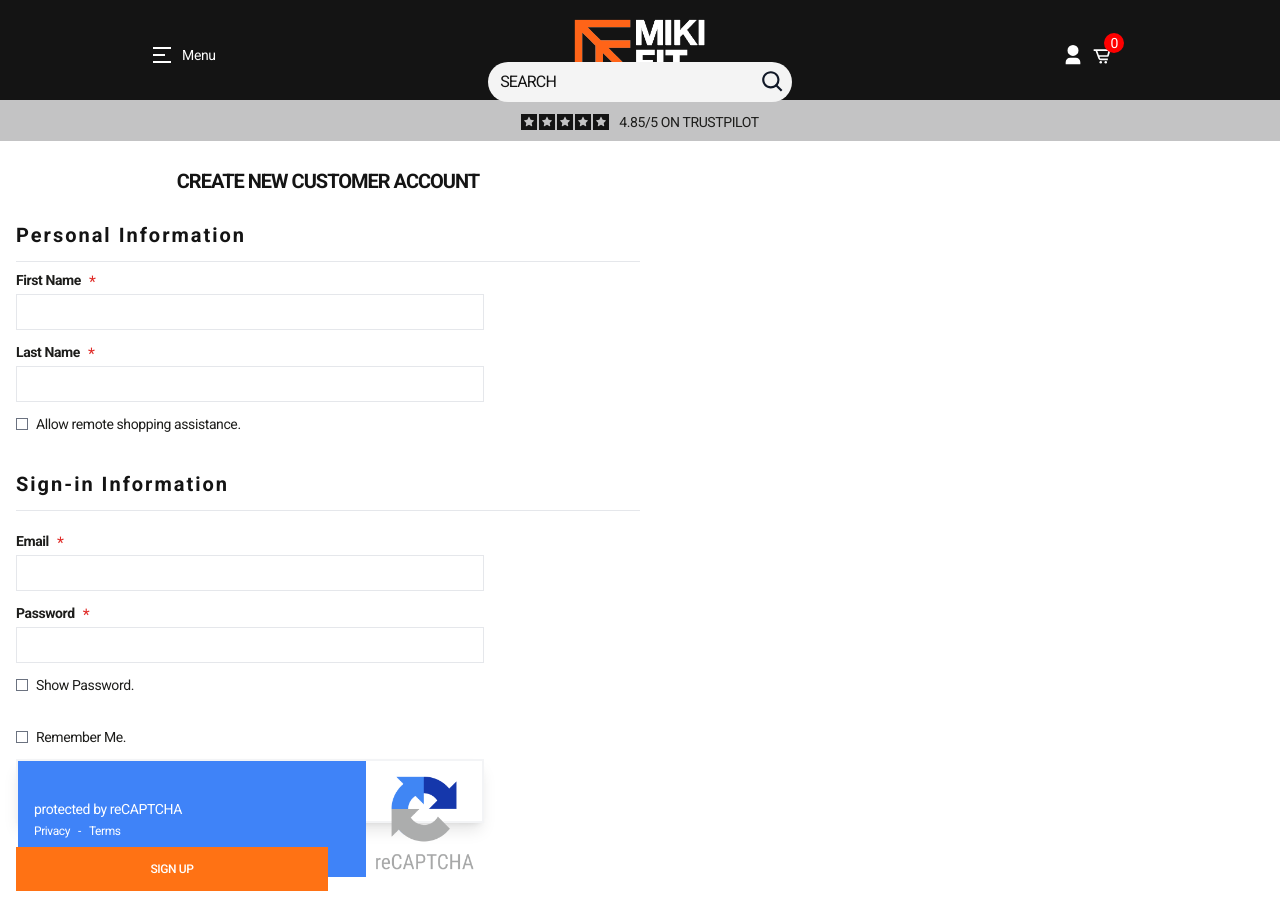
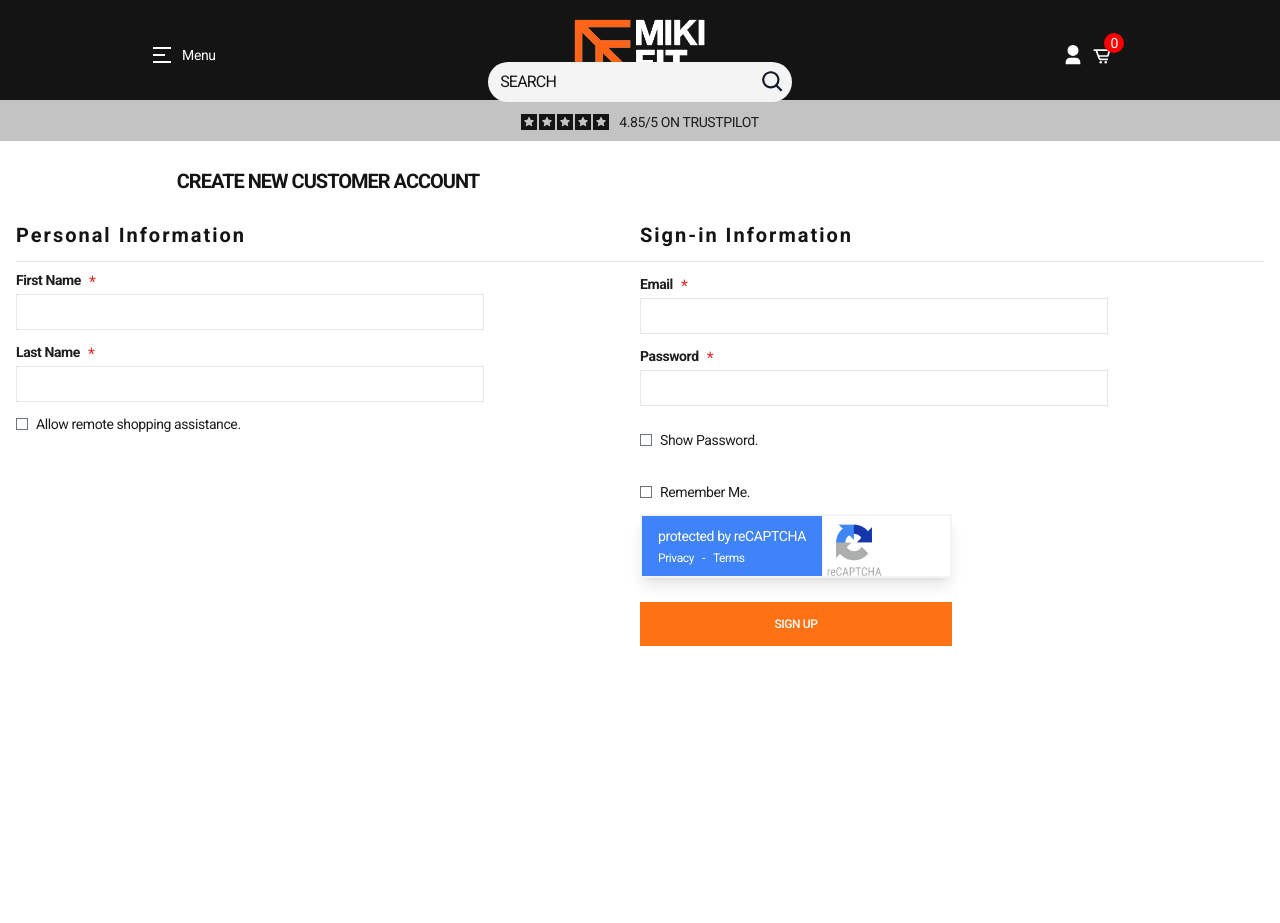
Before and after one commit to micknice/e-commerce-fe, a Next.js app: page /user/register in a window 1280 px wide. After the commit the page ends 800 px from the top, so only its background shows below. Built offline with nearby package versions, Linux system fonts and the light colour scheme.

Commit message:
changes for deployed back end

```diff
--- a/src/components/BigProductCard.tsx
+++ b/src/components/BigProductCard.tsx
@@ -35,7 +35,7 @@ const BigProductCard = ({product}: BigProductProps) => {
       const basket = await addItemsToBasket(currentUser.jwt, currentUser.user.id, product.id)
       updateCartContext()
     } else {
-      router.push('/user/register', { scroll: false })
+      router.push('/user/login', { scroll: false })
 
     }
   }
--- a/src/components/Login.tsx
+++ b/src/components/Login.tsx
@@ -78,7 +78,7 @@ const Login = () => {
                         <input type="checkbox" className="h-3 w-3"></input>
                         <p className="text-sm">Remember Me.</p>
                     </div>
-                    <div className="h-16 w-3/4 grid grid-cols-4 shadow-lg border-gray-100 border-2">
+                    <div className="h-16 w-3/4 grid grid-cols-4 md:flex  md:w-1/2 shadow-lg border-gray-100 border-2">
                         <div className="bg-blue-500 col-span-3 flex flex-col items-start justify-center px-4 gap-y-1">
                             <p className="text-white text-sm">protected by reCAPTCHA</p>
                             <div className="flex gap-x-2">
@@ -87,7 +87,7 @@ const Login = () => {
                                 <p className="text-white text-xs">Terms</p>
                             </div>
                         </div>
-                        <Image src={RecaptchaImg} alt='/'/>
+                        <Image src={RecaptchaImg} alt='/' className='md:h-16 md:w-16'/>
                     </div>
                     <div className=''/>
                     <div className='bg-mira-orange h-11 w-1/2 flex justify-center items-center' onClick={handleSubmit}>
@@ -101,7 +101,8 @@ const Login = () => {
 
 
             </div>
-            <div className='pt-9'>
+            <div className='pt-9 '>
+                <div className='md:h-[60px]'></div>
                 <p className="text-xl text-mira-black font-semibold tracking-widest">New Customers</p>
                 <div className="h-3"/>
                 <div className="h-[1px] bg-gray-200"/>
--- a/src/components/Register.tsx
+++ b/src/components/Register.tsx
@@ -76,21 +76,27 @@ const Register = () => {
                     <p className="text-sm">Allow remote shopping assistance.</p>
                 </div>
                 <div className="h-3"/>
+                </form>
 
+            </div>
+            <div className='md:pt-[80px]'>
+            <form className="flex flex-col gap-y-3">
                     <p className="text-xl text-mira-black font-semibold tracking-widest">Sign-in Information</p>
                     <div className="h-[1px] bg-gray-200"/>
-                    <div className="pt-2">
+                    <div className="pt-2 md:pt-0">
                         <div className="flex gap-x-2">
                             <p className="text-sm font-semibold">Email</p><p className="text-mira-text-red">*</p>
                         </div>
                         <input type="text" className="h-9 w-3/4 border-gray-200" onChange={(e)=> {handleEmailNameChange(e)}}></input>
                     </div>
+                    {/* <div className='md:'/> */}
                     <div>
                         <div className="flex gap-x-2">
                             <p className="text-sm font-semibold">Password</p><p className="text-mira-text-red">*</p>
                         </div>
                         <input type="password" className="h-9 w-3/4 border-gray-200" onChange={(e)=> {handlePasswordNameChange(e)}}></input>
                     </div>
+                    <div className=''/>
                     <div className="flex flex-row gap-x-2 items-center">
                         <input type="checkbox" className="h-3 w-3"></input>
                         <p className="text-sm">Show Password.</p>
@@ -100,7 +106,7 @@ const Register = () => {
                         <input type="checkbox" className="h-3 w-3"></input>
                         <p className="text-sm">Remember Me.</p>
                     </div>
-                    <div className="h-16 w-3/4 grid grid-cols-4 shadow-lg border-gray-100 border-2">
+                    <div className="h-16 w-3/4 grid grid-cols-4 md:flex  md:w-1/2 shadow-lg border-gray-100 border-2">
                         <div className="bg-blue-500 col-span-3 flex flex-col items-start justify-center px-4 gap-y-1">
                             <p className="text-white text-sm">protected by reCAPTCHA</p>
                             <div className="flex gap-x-2">
@@ -109,7 +115,7 @@ const Register = () => {
                                 <p className="text-white text-xs">Terms</p>
                             </div>
                         </div>
-                        <Image src={RecaptchaImg} alt='/'/>
+                        <Image src={RecaptchaImg} alt='/' className='md:h-16 md:w-16'/>
                     </div>
                     <div className=''/>
                     <div className='bg-mira-orange h-11 w-1/2 flex justify-center items-center' onClick={handleSubmit}>
@@ -117,8 +123,6 @@ const Register = () => {
                     </div>
                     <div className='h-5'/>
                 </form>
-
-
             </div>
 
 
```
Lines whose indentation alone changed are shown as unchanged.
